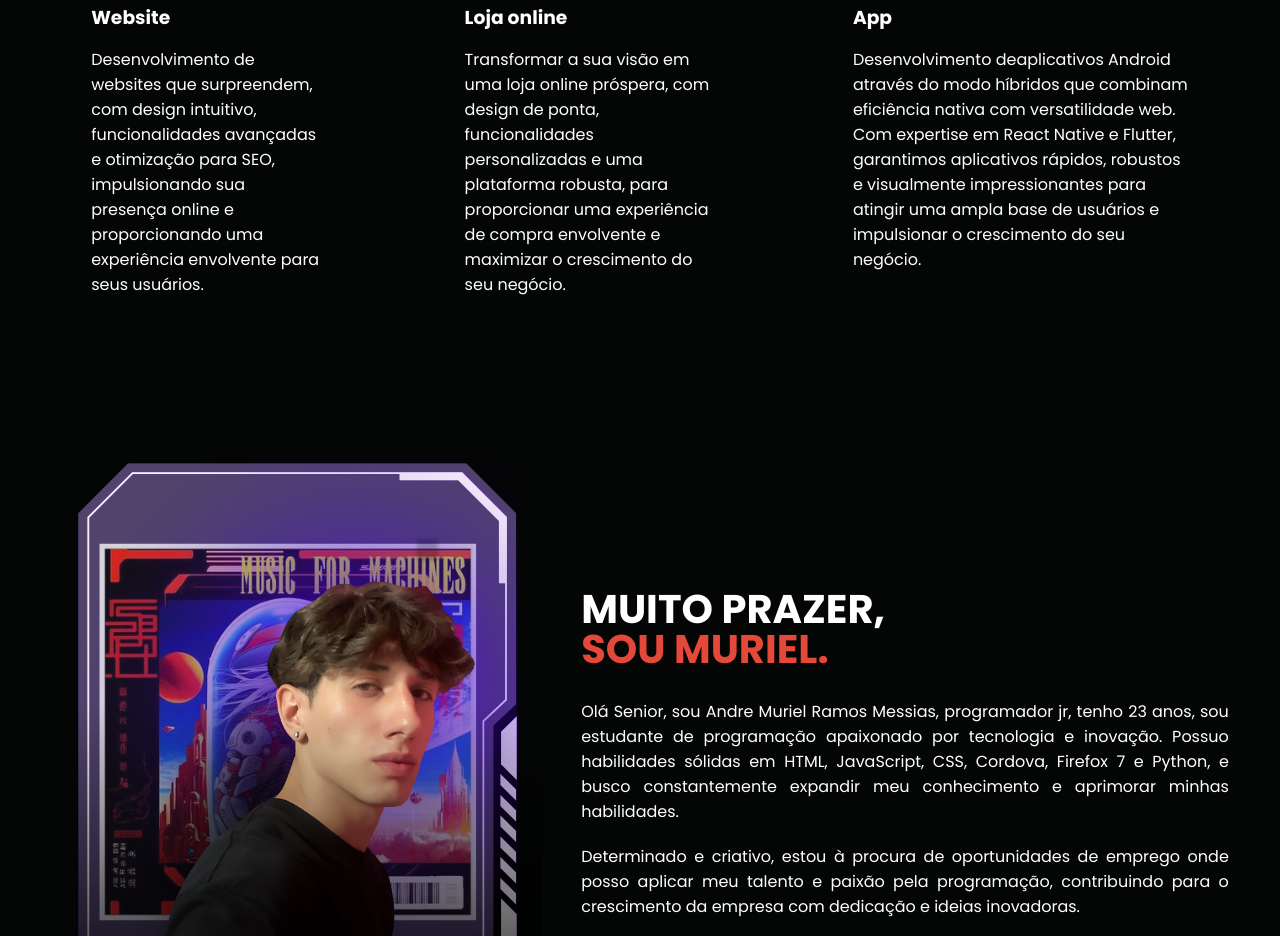
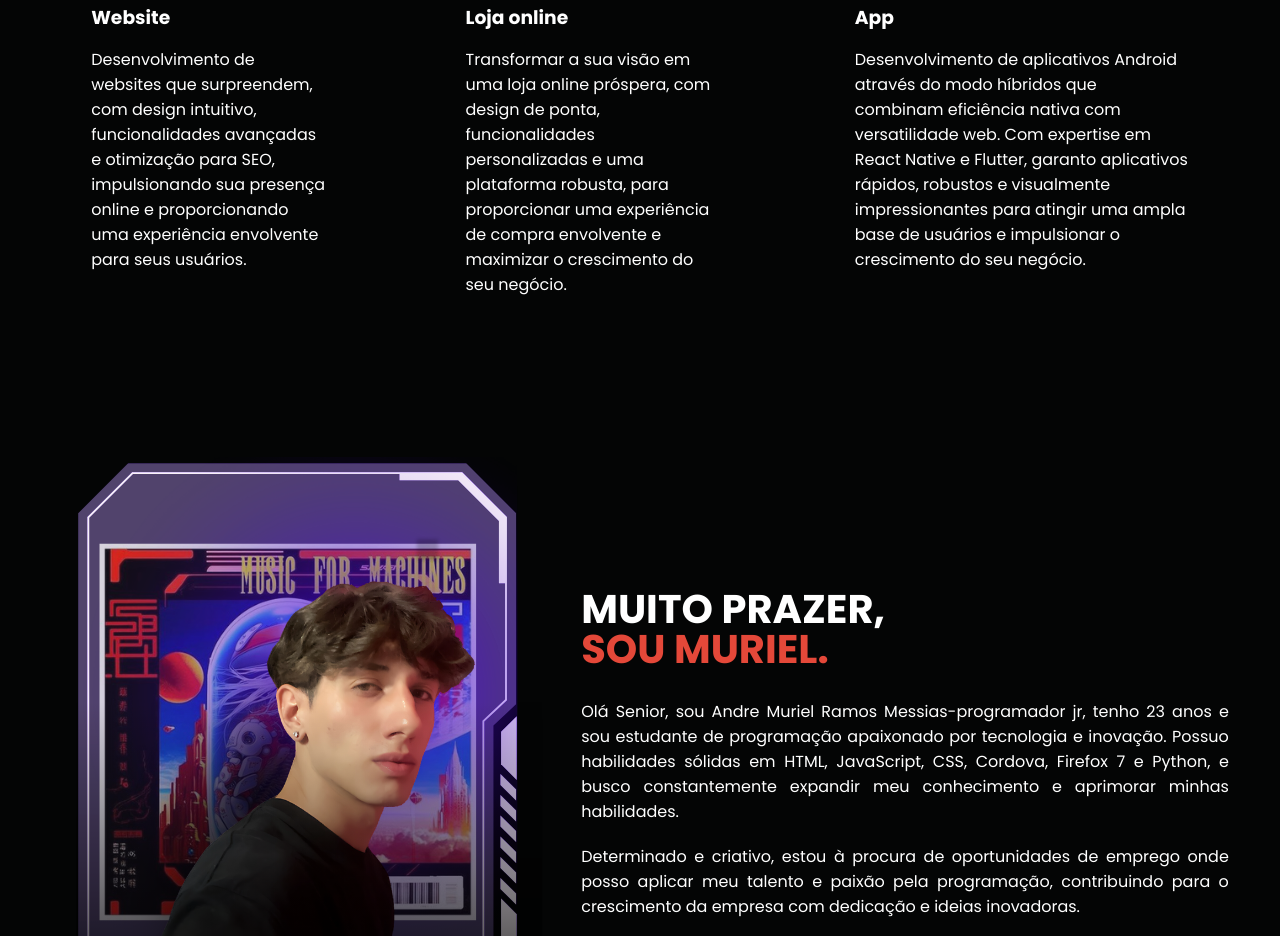
Before and after one commit to DarkSidarael/portfolio, a plain HTML site: page index.html in a window 1280 px wide. Shown: the part 796-1732 px from the top of the page. Drawn offline with nearby package versions, Linux system fonts and the light colour scheme.

Commit message:
Update index.html

```diff
--- a/index.html
+++ b/index.html
@@ -101,7 +101,7 @@
                     <div class="especialidades-box">
                         <i class="bi bi-android"></i>
                         <h3>App</h3>
-                        <p>Desenvolvimento deaplicativos Android através do modo híbridos que combinam eficiência nativa com versatilidade web. Com expertise em React Native e Flutter, garantimos aplicativos rápidos, robustos e visualmente impressionantes para atingir uma ampla base de usuários e impulsionar o crescimento do seu negócio.</p>
+                        <p>Desenvolvimento de aplicativos Android através do modo híbridos que combinam eficiência nativa com versatilidade web. Com expertise em React Native e Flutter, garanto aplicativos rápidos, robustos e visualmente impressionantes para atingir uma ampla base de usuários e impulsionar o crescimento do seu negócio.</p>
                     </div>
                 </div>
             </div>
@@ -115,7 +115,7 @@
                     </div>
                     <div class="txt-sobre">
                         <h2>MUITO PRAZER, <br><span>SOU MURIEL.</span></h2>
-                        <p>Olá Senior, sou Andre Muriel Ramos Messias, programador jr, tenho 23 anos, sou estudante de programação apaixonado por tecnologia e inovação. Possuo habilidades sólidas em HTML, JavaScript, CSS, Cordova, Firefox 7 e Python, e busco constantemente expandir meu conhecimento e aprimorar minhas habilidades. </p>
+                        <p>Olá Senior, sou Andre Muriel Ramos Messias-programador jr, tenho 23 anos e sou estudante de programação apaixonado por tecnologia e inovação. Possuo habilidades sólidas em HTML, JavaScript, CSS, Cordova, Firefox 7 e Python, e busco constantemente expandir meu conhecimento e aprimorar minhas habilidades. </p>
                         <p> Determinado e criativo,  estou à procura de oportunidades de emprego onde posso aplicar meu talento e paixão pela programação, contribuindo para o crescimento da empresa com dedicação e ideias inovadoras.</p>
                         <div class="btn-social">
                             <a href="https://www.instagram.com/murih_el/" target="_blank"><button><i class="bi bi-instagram"></i></button></a>
```
